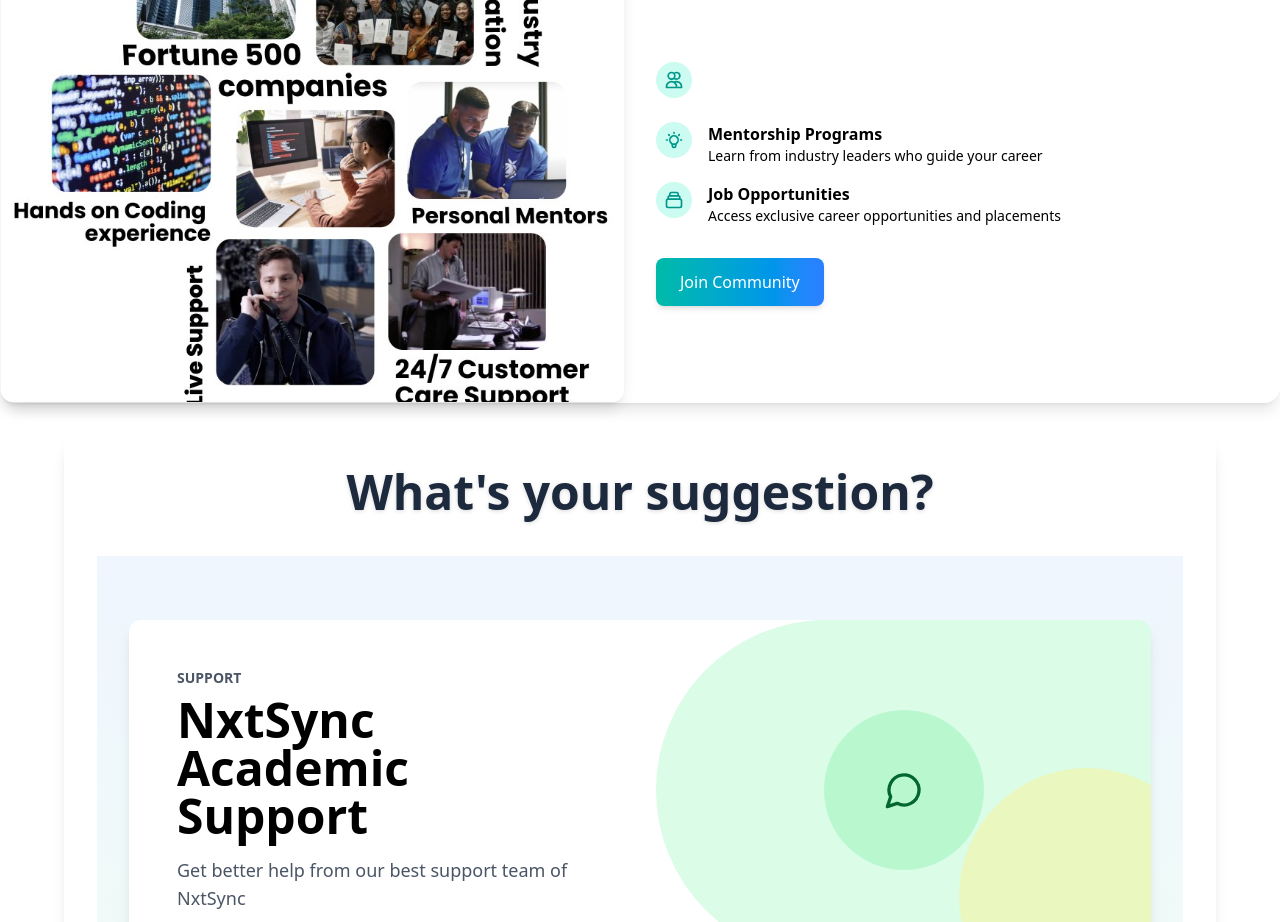
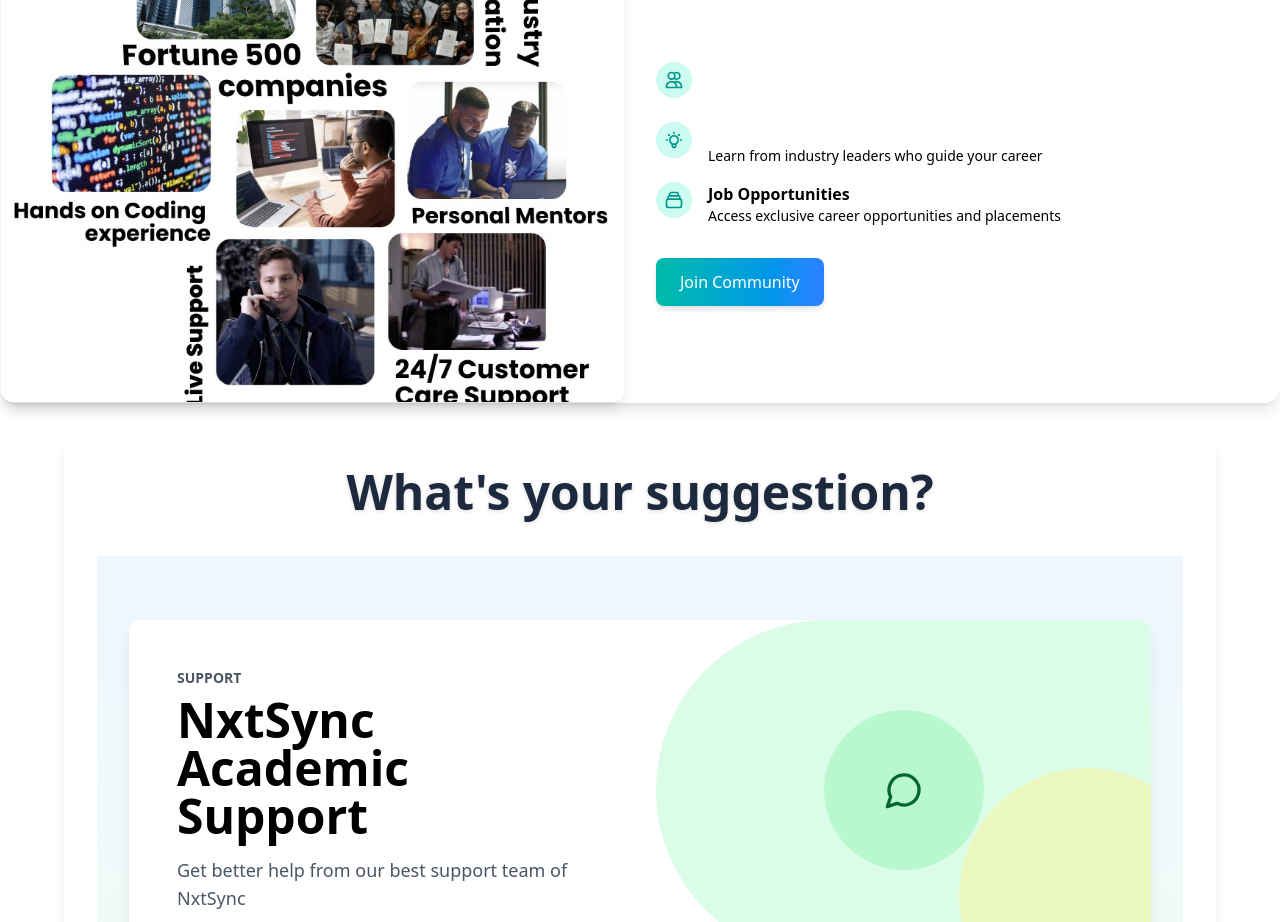
Before and after one commit to mismyst/nextsync, a Next.js app: page / in a window 1280 px wide. Shown: the part 2340-3262 px from the top of the page. Built offline with nearby package versions, Linux system fonts and the light colour scheme.

Commit message:
Update page.tsx

```diff
--- a/app/page.tsx
+++ b/app/page.tsx
@@ -548,7 +548,8 @@ return (
                       </svg>
                     </div>
                     <div>
-                      <h3 className="font-semibold text-white-800">Mentorship Programs</h3>
+                      <h3 className="font-semibold text-white">Mentorship Programs</h3>
+
                       <p className="text-sm text-white-600">Learn from industry leaders who guide your career</p>
                     </div>
                   </div>
```
